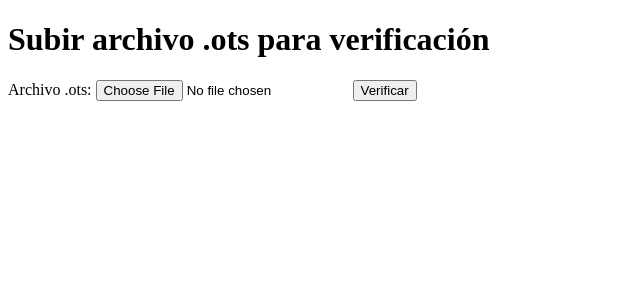
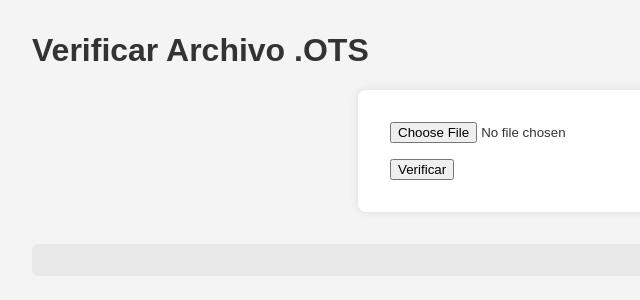
Before and after one commit to autorisweb/autoris-verificador, a Flask app: page /verificar_ots in a window 1280 px wide. Shown: the top 300 px of the page, without its empty margins (0-640 px from the left). Run offline with Flask 3, Linux system fonts and the light colour scheme.

Commit message:
Update verificar_ots.html

```diff
--- a/templates/verificar_ots.html
+++ b/templates/verificar_ots.html
@@ -2,14 +2,64 @@
 <html lang="es">
 <head>
     <meta charset="UTF-8">
-    <title>Verificar archivo OTS</title>
+    <title>Verificador de archivos .ots</title>
+    <style>
+        body {
+            font-family: Arial, sans-serif;
+            margin: 2rem;
+            background-color: #f4f4f4;
+            color: #333;
+        }
+        form {
+            background-color: #fff;
+            padding: 2rem;
+            border-radius: 8px;
+            box-shadow: 0 0 10px rgba(0,0,0,0.1);
+            max-width: 500px;
+            margin: auto;
+        }
+        input[type="file"] {
+            margin-bottom: 1rem;
+        }
+        .resultado {
+            margin-top: 2rem;
+            padding: 1rem;
+            background-color: #e8e8e8;
+            border-radius: 6px;
+            white-space: pre-wrap;
+        }
+    </style>
 </head>
 <body>
-    <h1>Subir archivo .ots para verificación</h1>
-    <form action="/verificar_ots" method="post" enctype="multipart/form-data">
-        <label for="ots_file">Archivo .ots:</label>
-        <input type="file" id="ots_file" name="ots_file" accept=".ots" required>
+    <h1>Verificar Archivo .OTS</h1>
+    <form id="upload-form" enctype="multipart/form-data">
+        <input type="file" name="ots_file" accept=".ots" required>
+        <br>
         <button type="submit">Verificar</button>
     </form>
+    <div class="resultado" id="resultado"></div>
+
+    <script>
+        document.getElementById("upload-form").addEventListener("submit", function(e) {
+            e.preventDefault();
+            const formData = new FormData(this);
+            fetch("/verificar_ots", {
+                method: "POST",
+                body: formData
+            })
+            .then(res => res.json())
+            .then(data => {
+                const div = document.getElementById("resultado");
+                if (data.error) {
+                    div.textContent = "⚠️ Error: " + data.error;
+                } else {
+                    div.textContent = `✅ Archivo: ${data.archivo}\nVerificado: ${data.verificado ? "Sí" : "No"}\n\n---\n${data.salida}`;
+                }
+            })
+            .catch(err => {
+                document.getElementById("resultado").textContent = "Error de conexión: " + err;
+            });
+        });
+    </script>
 </body>
 </html>
```
